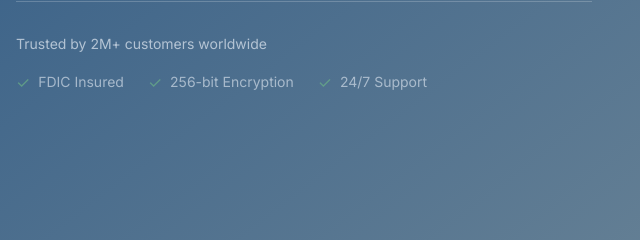
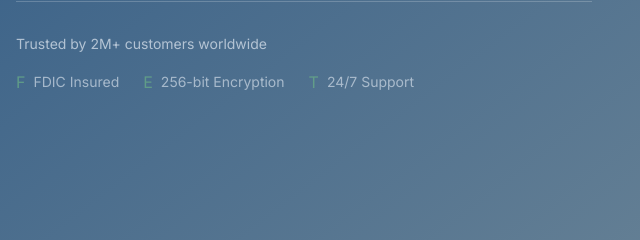
Before and after one commit to Kawser420/simple-eBank-project-07, a website: page index.html in a window 1280 px wide. Shown: the part 760-1000 px from the top of the page, 0-640 px from the left. Drawn offline with nearby package versions, Linux system fonts and the light colour scheme.

```diff
--- a/index.html
+++ b/index.html
@@ -251,15 +251,15 @@
             </p>
             <div class="flex flex-wrap gap-6 items-center opacity-70">
               <div class="flex items-center">
-                <span class="text-success mr-2">✓</span>
+                <span class="text-success mr-2">F</span>
                 <span class="text-sm">FDIC Insured</span>
               </div>
               <div class="flex items-center">
-                <span class="text-success mr-2">✓</span>
+                <span class="text-success mr-2">E</span>
                 <span class="text-sm">256-bit Encryption</span>
               </div>
               <div class="flex items-center">
-                <span class="text-success mr-2">✓</span>
+                <span class="text-success mr-2">T</span>
                 <span class="text-sm">24/7 Support</span>
               </div>
             </div>
```
Also changed, not shown: dashboard.html (+1 -1 lines).
